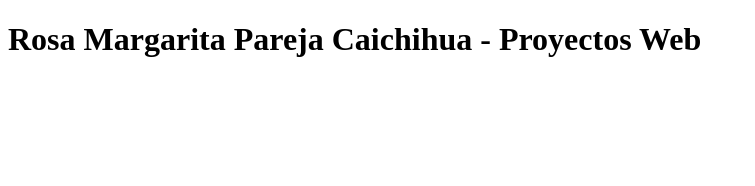
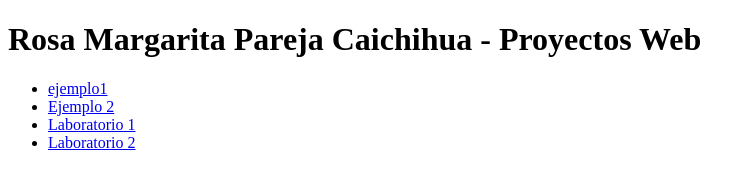
Before and after one commit to Roma21pc/Roma21.github.io, a plain HTML site: page index.html in a window 1280 px wide. Shown: the whole page, without its empty margins (0-755 px from the left). Drawn offline with Linux system fonts and the light colour scheme.

Commit message:
Ejemplo 1
Ejemplo 1

```diff
--- a/archivos/ejemplo1/CSS/estilo.css
+++ b/archivos/ejemplo1/CSS/estilo.css
@@ -20,7 +20,7 @@ body {
 
 /*aplicamos estilos header*/
 header {
-  background: url("/img/foto2.jpg");
+  background: url("/archivos/ejemplo1/IMG/foto2.jpg");
   background-repeat: no-repeat;
   background-position: center;
   max-height: 600px;
--- a/index.html
+++ b/index.html
@@ -8,5 +8,11 @@
 </head>
 <body>
     <H1>Rosa Margarita Pareja Caichihua - Proyectos Web</H1>
+    <ul>
+        <li><a href="archivos/ejemplo1/index.html">ejemplo1</a></li>
+        <li><a href="#">Ejemplo 2</a></li>
+        <li><a href="#">Laboratorio 1</a></li>
+        <li><a href="#">Laboratorio 2</a></li>
+    </ul>
 </body>
 </html>
```
Also changed, not shown: archivos/ejemplo1/index.html (+1 -0 lines), css/estilo.css (added).
